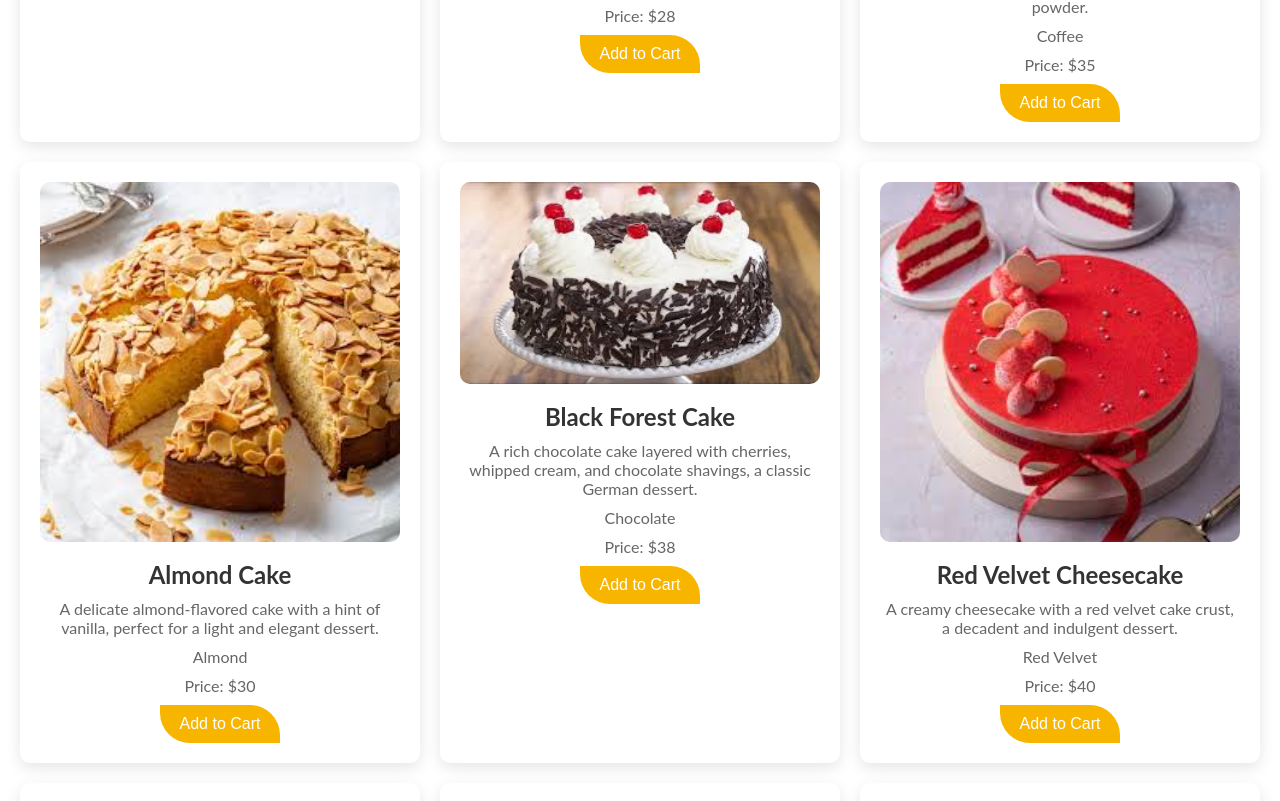
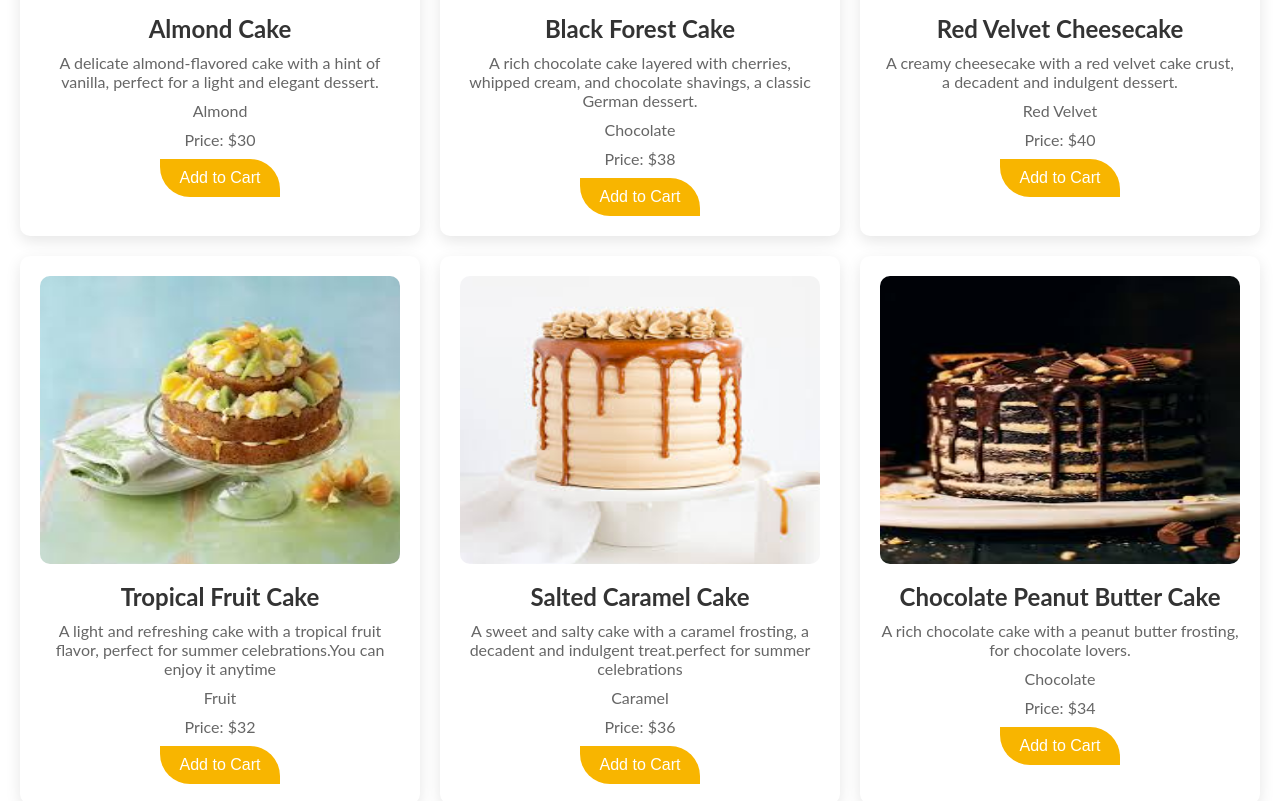
Before and after one commit to pranjalee30/cake, a React (Create React App) app: page / in a window 1280 px wide. Shown: the part 4327-5128 px from the top of the page. Built offline with nearby package versions, Linux system fonts and the light colour scheme.

Commit message:
updated cakes.json

```diff
--- a/src/cakes.json
+++ b/src/cakes.json
@@ -91,7 +91,7 @@
     "id": 12,
     "name": "Red Velvet Delight",
     "flavor": "Chocolate",
-    "description": "Red Velvet Delight is a luxurious cake that combines the smooth texture of red velvet with the richness of chocolate. This cake is perfect for special occasions, offering a touch of elegance with every slice.",
+    "description": "Red Velvet Delight is a luxurious cake that combines the smooth texture of red velvet with the richness of chocolate. This cake is perfect for special occasions, offering a touch of elegance with every slice.Look Delicious.",
     "price": 36,
     "img": "12.jpeg"
   },
@@ -171,7 +171,7 @@
     "id": 22,
     "name": "Tropical Fruit Cake",
     "flavor": "Fruit",
-    "description": "A light and refreshing cake with a tropical fruit flavor, perfect for summer celebrations.",
+    "description": "A light and refreshing cake with a tropical fruit flavor, perfect for summer celebrations.You can enjoy it anytime",
     "price": 32,
     "img": "22.jpg"
   },
@@ -179,7 +179,7 @@
     "id": 23,
     "name": "Salted Caramel Cake",
     "flavor": "Caramel",
-    "description": "A sweet and salty cake with a caramel frosting, a decadent and indulgent treat.",
+    "description": "A sweet and salty cake with a caramel frosting, a decadent and indulgent treat.perfect for summer celebrations",
     "price": 36,
     "img": "23.jpg"
   },
@@ -187,7 +187,7 @@
     "id": 24,
     "name": "Chocolate Peanut Butter Cake",
     "flavor": "Chocolate",
-    "description": "A rich chocolate cake with a peanut butter frosting, a classic combination for chocolate lovers.",
+    "description": "A rich chocolate cake with a peanut butter frosting, for chocolate lovers.",
     "price": 34,
     "img": "24.jpg"
   },
@@ -203,7 +203,7 @@
     "id": 26,
     "name": "Lavender Cake",
     "flavor": "Lavender",
-    "description": "A delicate lavender-flavored cake with a hint of vanilla, a unique and aromatic dessert.",
+    "description": "A delicate lavender-flavored cake with a hint of vanilla, a unique and aromatic dessert. perfect for Rainy celebrations.",
     "price": 32,
     "img": "26.jpg"
   },
@@ -211,7 +211,7 @@
     "id": 27,
     "name": "Rum Cake",
     "flavor": "Rum",
-    "description": "A moist and flavorful cake with a rum flavor, perfect for a special occasion.",
+    "description": "A moist and flavorful cake with a rum flavor, perfect for a special occasion. Enjoy anytime.",
     "price": 35,
     "img": "27.jpg"
   },
--- a/src/components/Main.css
+++ b/src/components/Main.css
@@ -67,7 +67,7 @@ main {
 
   .cake img {
     width: 100%;
-    height: auto;
+    height: 18rem;
     border-radius: 10px;
     margin-bottom: 15px;
   }
```
